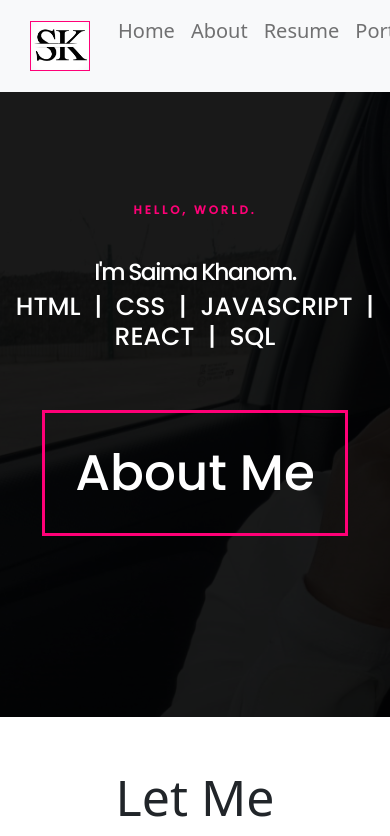
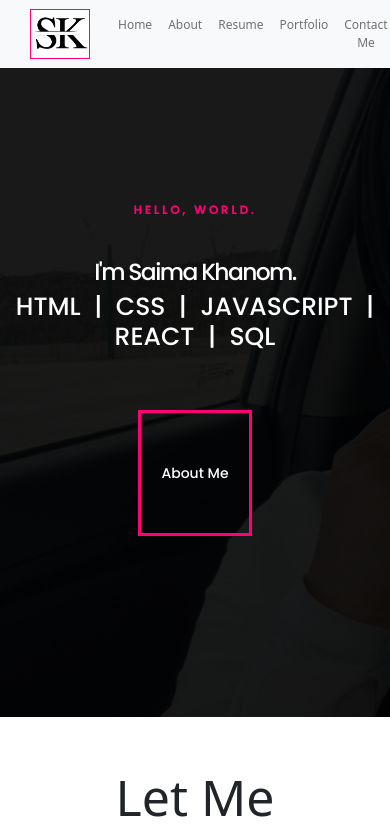
Before and after one commit to saimakhanom/saimas-website, a React (Create React App) app: page /about in a window 390 px wide. Shown: the top 836 px of the page. Built offline with nearby package versions, Linux system fonts and the light colour scheme.

Commit message:
media query

```diff
--- a/src/Home/home.css
+++ b/src/Home/home.css
@@ -2,20 +2,7 @@
 @import url('https://fonts.googleapis.com/css2?family=Roboto:wght@300&display=swap');
 
 
-@media only screen and (max-width: 768px) {
-  .page-heading {
-    font-size: 14px;
-    padding: 10px 20px;
-  }
 
-  .navigation {
-    font-size: 12px;
-  }
-
-  p {
-    font-size: 16px;
-  }
-}
 
 
 
@@ -196,3 +183,18 @@
   opacity: 1;
   vertical-align: middle;
  }
+
+ @media only screen and (max-width: 480px) {
+  .page-heading {
+    font-size: 14px;
+    padding: 10px 20px;
+  }
+
+  .navigation {
+    font-size: 12px;
+  }
+
+  p {
+    font-size: 16px;
+  }
+}
```
